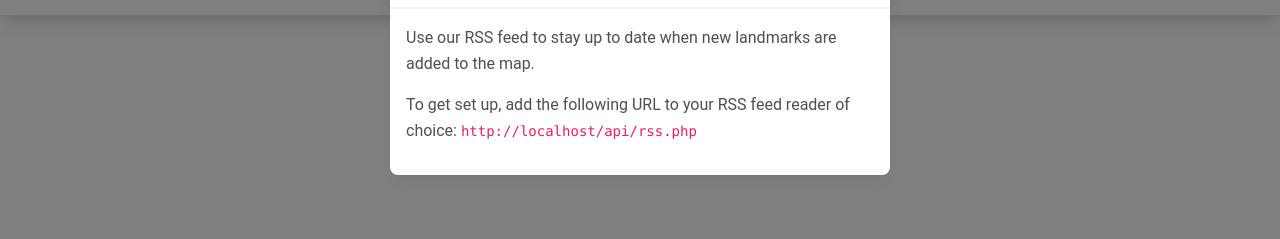
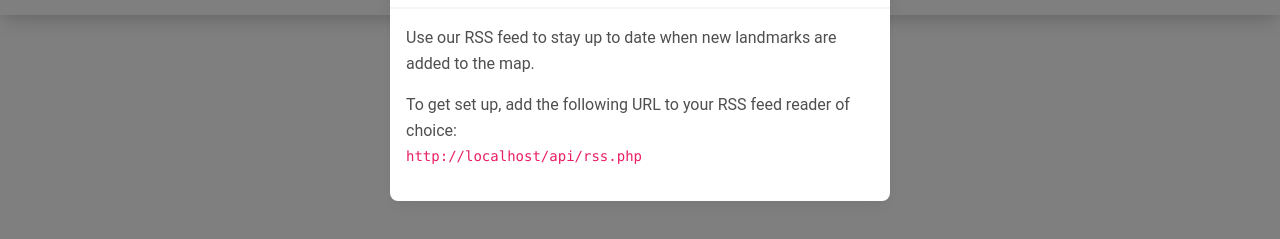
Before and after one commit to herobank110/eira, a website built with Parcel: page src/front/index.html in a window 1280 px wide. Both pictures are taken after a click on the button "RSS FEED". Shown: the part 85-324 px from the top of the page. Built offline with nearby package versions, Linux system fonts and the light colour scheme.

```diff
--- a/src/front/index.html
+++ b/src/front/index.html
@@ -46,7 +46,7 @@
                 </div>
                 <div class="modal-body">
                     <p>Use our RSS feed to stay up to date when new landmarks are added to the map.</p>
-                    <p>To get set up, add the following URL to your RSS feed reader of choice:
+                    <p>To get set up, add the following URL to your RSS feed reader of choice:<br>
                         <code id="rss-url"></code>
                     </p>
                 </div>
```
